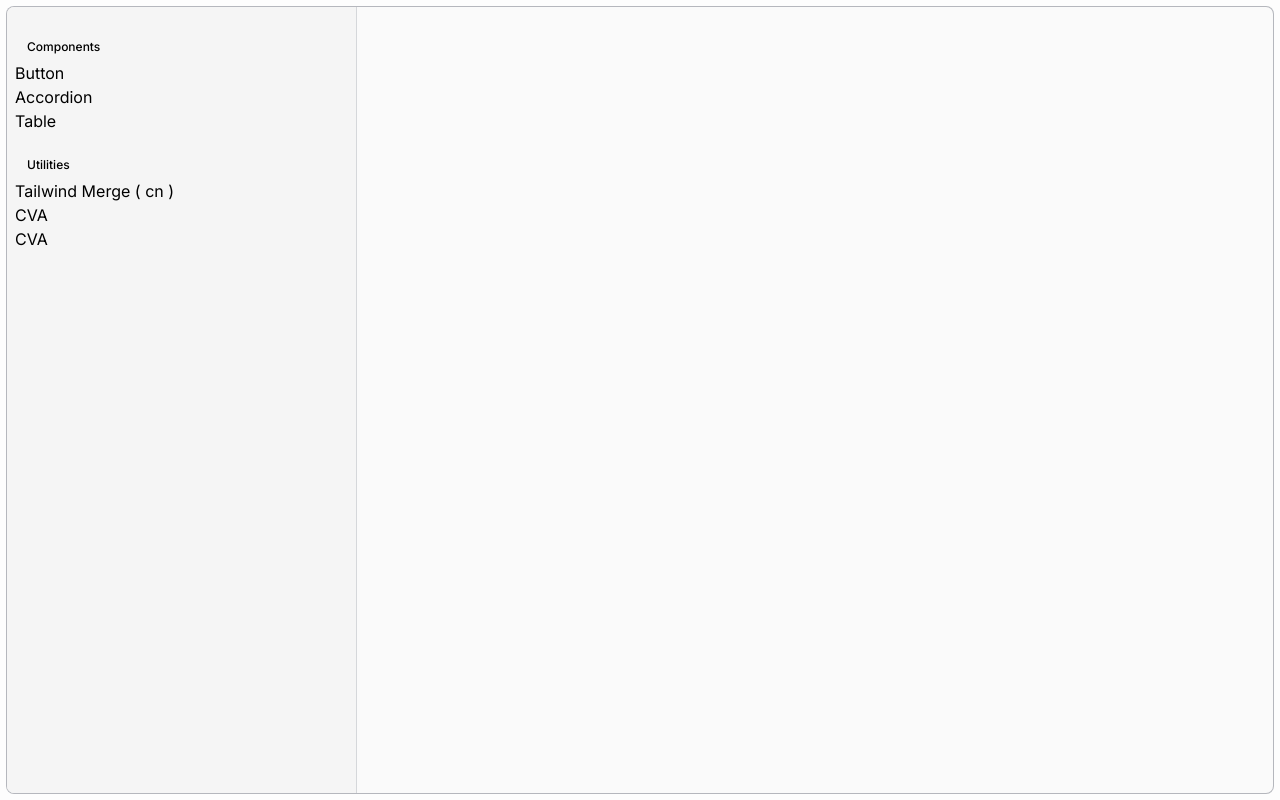
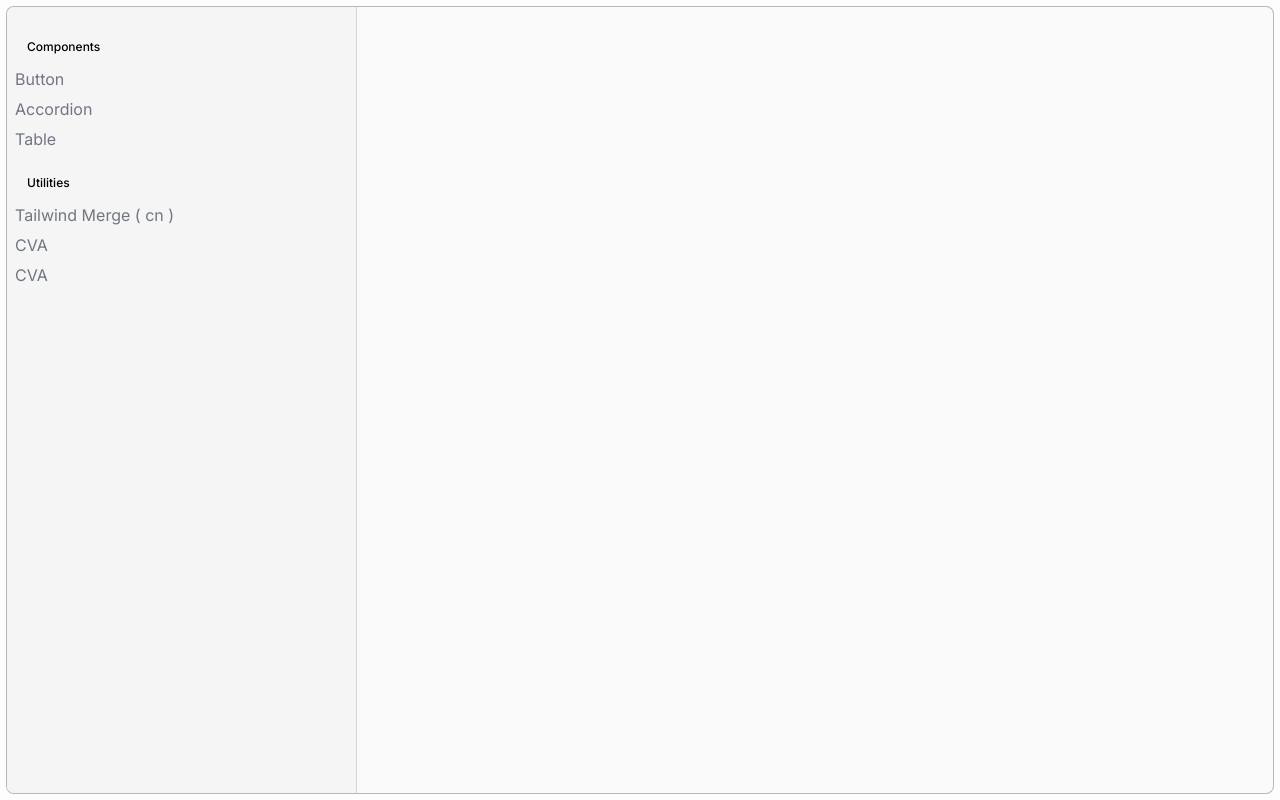
Before and after one commit to yash-devop/artisan-components, a React (Vite) app in the folder apps/artisan-web/: page / in a window 1280 px wide. Built offline with nearby package versions, Linux system fonts and the light colour scheme.

Commit message:
wip: sidebar

```diff
--- a/apps/artisan-web/src/components/DocsSidebar/DocsSidebar.tsx
+++ b/apps/artisan-web/src/components/DocsSidebar/DocsSidebar.tsx
@@ -1,4 +1,5 @@
 import { Button } from "@repo/ui/button/Button";
+import { cn } from "@repo/utils";
 import { ArrowRightFromLine } from "lucide-react";
 import React, { createContext, useContext } from "react";
 
@@ -16,6 +17,14 @@ type TSectionChildren = {
   name: string;
   href: string;
 };
+
+type TSidebarCommonProps = { children: React.ReactNode; className?: string };
+type TSidebarItem = Omit<TSidebarCommonProps, "children"> & {
+  href: string;
+  name: string;
+};
+type TSidebarContext = {};
+
 export const SIDEBAR_ROUTES: TRoutes[] = [
   {
     id: 1,
@@ -88,8 +97,6 @@ export const DocsSidebar = () => {
   );
 };
 
-type TSidebarContext = {};
-
 const SidebarContext = createContext<TSidebarContext | null>(null);
 
 export const SidebarProvider = ({
@@ -112,13 +119,20 @@ export const useSidebar = () => {
   return context;
 };
 
-export const SidebarItem = ({ href, name }: { href: string; name: string }) => {
+export const SidebarItem = ({ href, name, className }: TSidebarItem) => {
   const { pathname } = useLocation();
   const isActive = href === pathname;
   return (
-    <Link to={href} relative="path">
+    <Link
+      to={href}
+      relative="path"
+      className="focus-visible:border-0 focus-visible:outline-none"
+    >
       <Button
-        className="w-full justify-start bg-transparent data-[active=true]:bg-neutral-300"
+        className={cn(
+          `w-full justify-start bg-transparent data-[active=true]:bg-neutral-300/50 data-[active=true]:font-semibold data-[active=false]:text-neutral-500`,
+          className
+        )}
         data-active={isActive}
         variant={"secondary"}
         size={"md"}
@@ -129,12 +143,16 @@ export const SidebarItem = ({ href, name }: { href: string; name: string }) => {
   );
 };
 
-export const Sidebar = ({ children }: { children: React.ReactNode }) => {
+export const Sidebar = ({ children, className }: TSidebarCommonProps) => {
   const isMobile = useMediaQuery({ maxWidth: "1080px" });
   if (isMobile) {
     return (
       <>
-        <Button className="p-1.5 fixed top-4 inset-x-4 bg-neutral-800 w-fit h-fit">
+        <Button
+          className={cn(
+            `p-1.5 fixed top-4 inset-x-4 bg-neutral-800 w-fit h-fit`
+          )}
+        >
           <ArrowRightFromLine size={18} className="shrink-0" />
           <span>SHEET MOBILE VIEW COMING SOON </span>
         </Button>
@@ -142,18 +160,32 @@ export const Sidebar = ({ children }: { children: React.ReactNode }) => {
     );
   }
   return (
-    <aside className="flex flex-col border-r border-neutral-300 max-w-[350px] h-full w-full overflow-auto py-6  bg-neutral-100">
+    <aside
+      className={cn(
+        `flex flex-col border-r border-neutral-300 max-w-[350px] h-full w-full overflow-auto py-6  bg-neutral-100`,
+        className
+      )}
+    >
       {children}
     </aside>
   );
 };
 
-export const SidebarContent = ({ children }: { children: React.ReactNode }) => {
+export const SidebarContent = ({
+  children,
+  className,
+}: TSidebarCommonProps) => {
   return (
-    <div className="w-full flex flex-col gap-y-2 p-2 h-full">{children}</div>
+    <div className={cn(`w-full flex flex-col gap-y-2 p-2 h-full`, className)}>
+      {children}
+    </div>
   );
 };
 
-export const SidebarGroup = ({ children }: { children: React.ReactNode }) => {
-  return <section className="flex flex-col pb-4">{children}</section>;
+export const SidebarGroup = ({ children, className }: TSidebarCommonProps) => {
+  return (
+    <section className={cn(`flex flex-col pb-4 gap-y-1.5`, className)}>
+      {children}
+    </section>
+  );
 };
```
